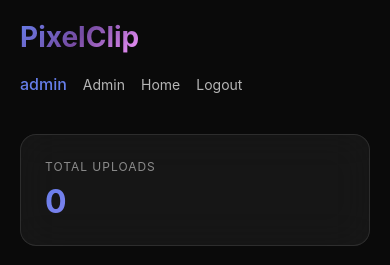
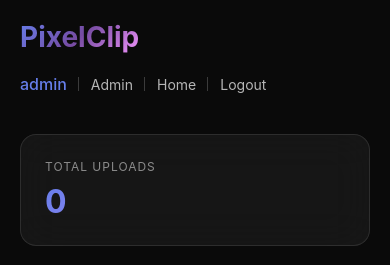
Before and after one commit to iCallum/pixelclip, a PHP site: page /dashboard.php in a window 390 px wide. Shown: the top 265 px of the page. Run offline with PHP 8.4, Linux system fonts and the light colour scheme; a user stored in the database is signed in; data comes from the database, SQL or seed files in the repository; data that the repository does not hold is empty.

Commit message:
Add navbar dividers on dashboard

```diff
--- a/dashboard.php
+++ b/dashboard.php
@@ -82,8 +82,31 @@ if (isset($_GET['delete'])) {
 
         .nav {
             display: flex;
-            gap: 16px;
             align-items: center;
+            gap: 0;
+            flex-wrap: wrap;
+        }
+
+        .nav > * {
+            display: flex;
+            align-items: center;
+            position: relative;
+        }
+
+        .nav > *:not(:last-child) {
+            margin-right: 16px;
+            padding-right: 16px;
+        }
+
+        .nav > *:not(:last-child)::after {
+            content: '';
+            position: absolute;
+            right: 0;
+            top: 50%;
+            transform: translateY(-50%);
+            width: 1px;
+            height: 18px;
+            background: rgba(255, 255, 255, 0.2);
         }
 
         .nav a, .nav button {
@@ -274,6 +297,15 @@ if (isset($_GET['delete'])) {
         }
 
         @media (max-width: 768px) {
+            .nav > *:not(:last-child) {
+                margin-right: 12px;
+                padding-right: 12px;
+            }
+
+            .nav > *:not(:last-child)::after {
+                height: 14px;
+            }
+
             .gallery {
                 grid-template-columns: repeat(auto-fill, minmax(150px, 1fr));
                 gap: 12px;
```
